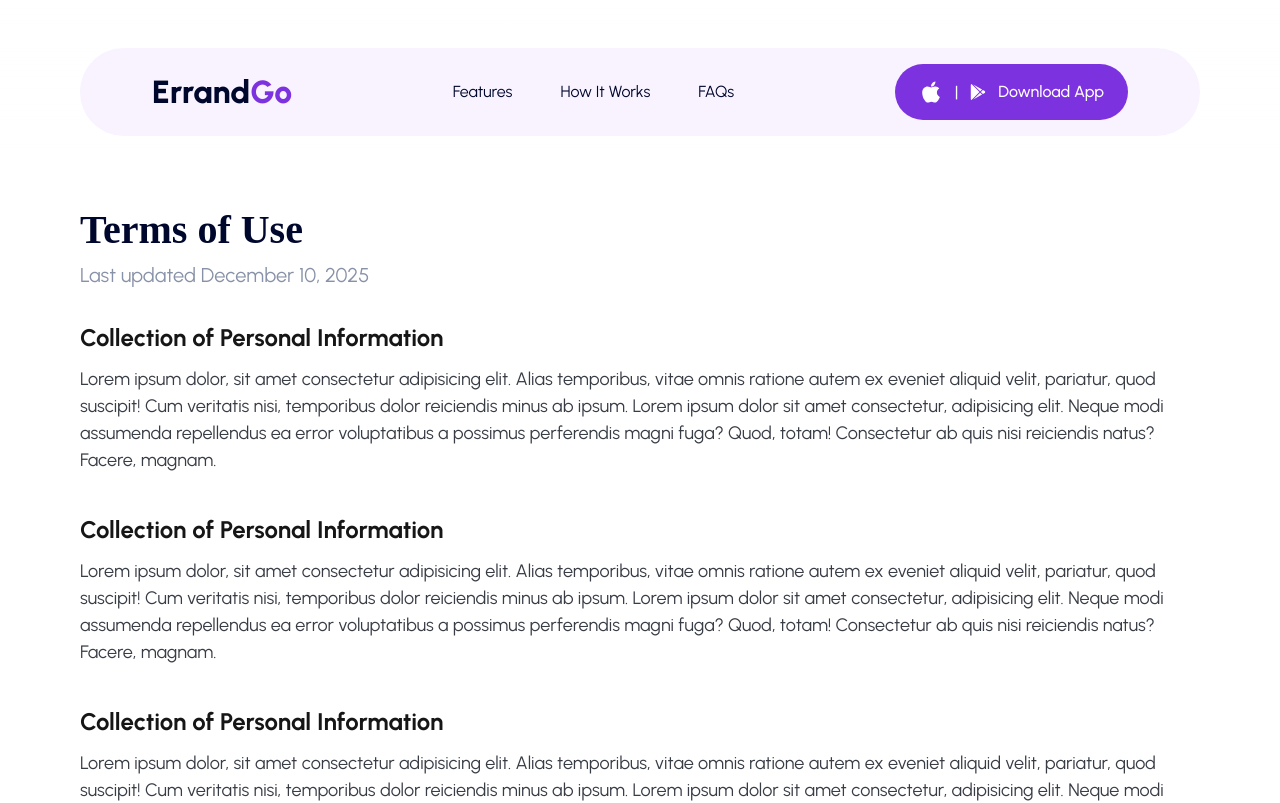
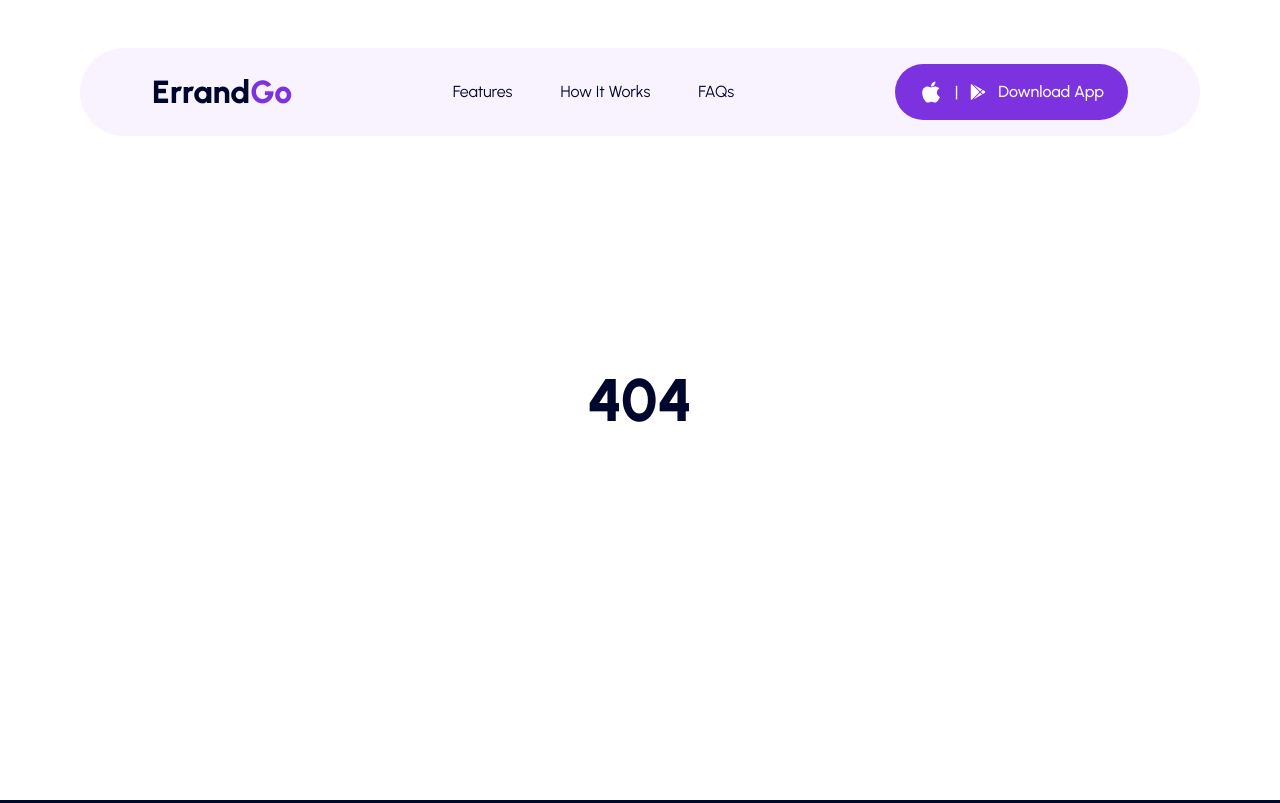
Before and after one commit to Jideotetic/errandgo-web-app, a React (Vite) app: page /term-of-use in a window 1280 px wide. Shown: the top 803 px of the page. Built offline with nearby package versions, Linux system fonts and the light colour scheme; a web font is replaced by a local one.

Commit message:
Added a 404 page

```diff
--- a/src/components/Footer.tsx
+++ b/src/components/Footer.tsx
@@ -49,7 +49,7 @@ export default function Footer() {
 
 					<div className="text-[#F8F3FF] space-y-5">
 						<div className="text-[#F8F3FF] flex gap-10 sm:justify-end">
-							<Link to="/term-of-use">Term of Use</Link>
+							<Link to="/terms-of-use">Term of Use</Link>
 							<Link to="/privacy-policy">Privacy Policy</Link>
 						</div>
 
--- a/src/main.tsx
+++ b/src/main.tsx
@@ -15,7 +15,15 @@ const router = createBrowserRouter([
 		children: [
 			{ index: true, Component: HomePage },
 			{ path: "privacy-policy", Component: PrivacyPolicy },
-			{ path: "term-of-use", Component: TermOfUse },
+			{ path: "terms-of-use", Component: TermOfUse },
+			{
+				path: "*",
+				element: (
+					<div className="flex h-screen text-6xl items-center justify-center font-extrabold">
+						404
+					</div>
+				),
+			},
 		],
 	},
 ]);
```
